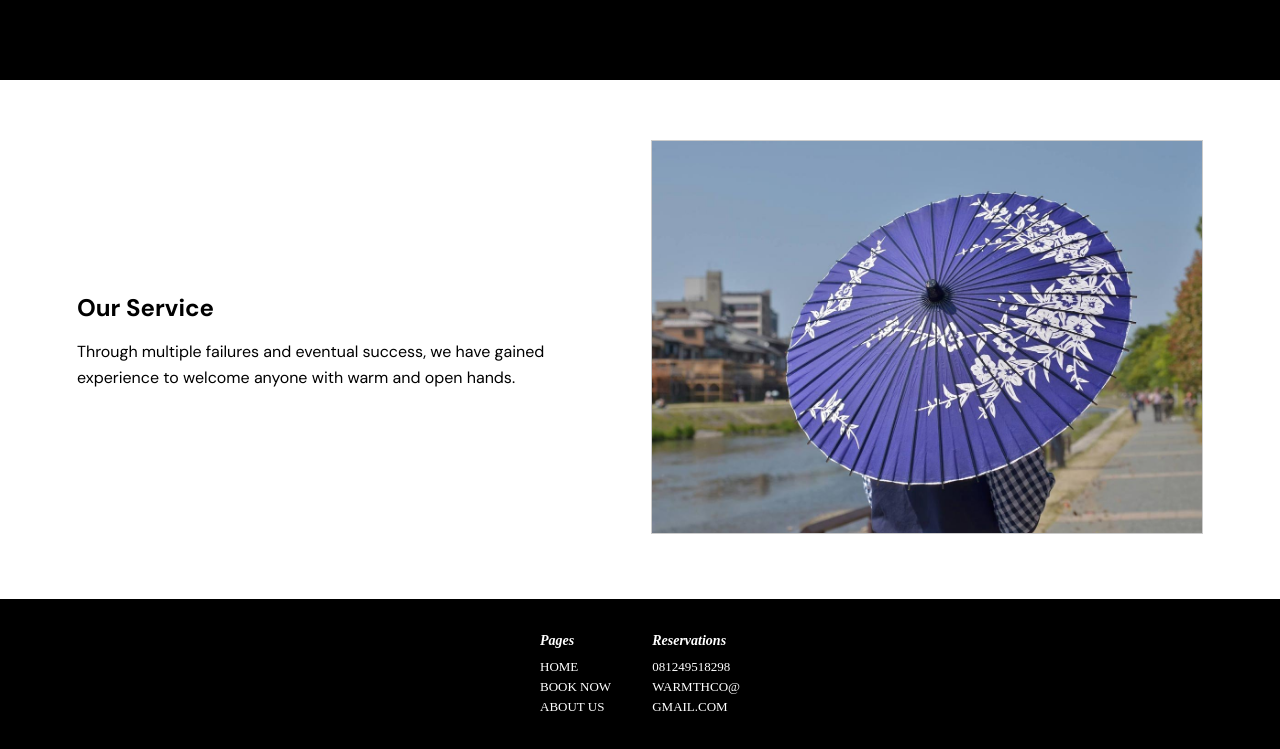
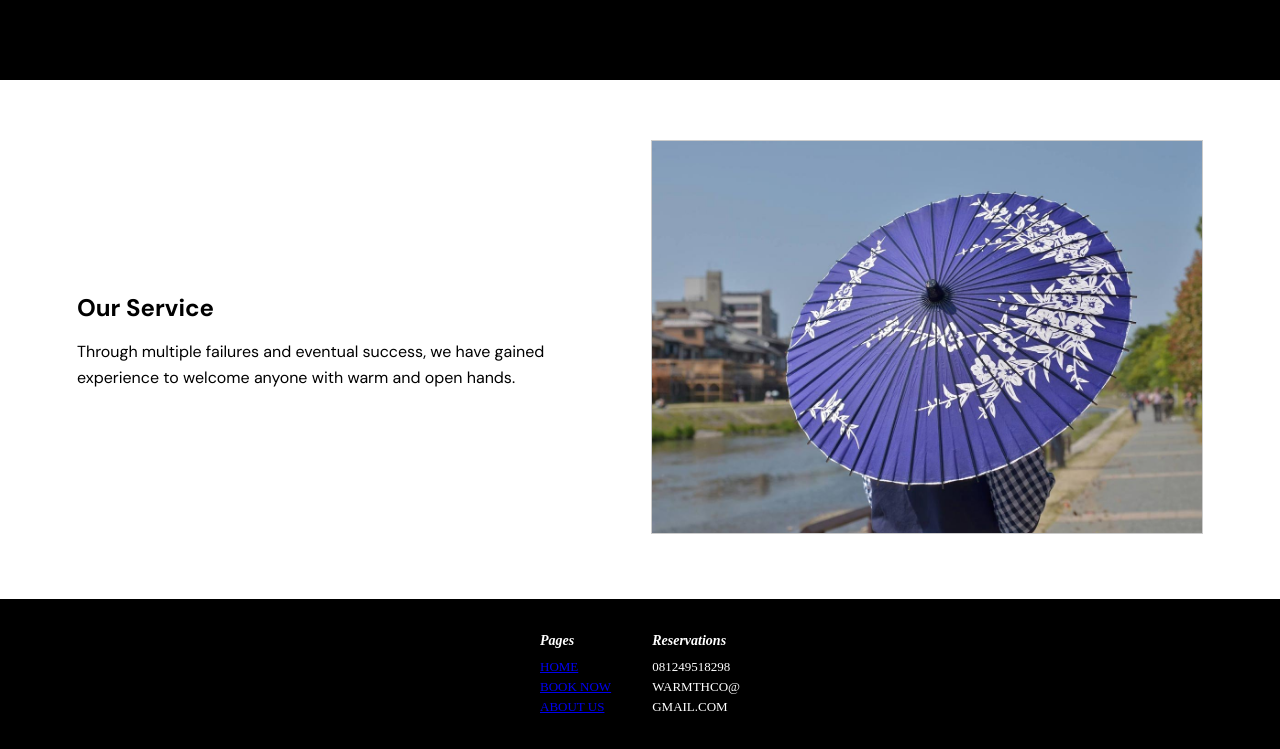
Before and after one commit to kev788/warmthco, a plain HTML site: page aboutus.html in a window 1280 px wide. Shown: the part 1782-2531 px from the top of the page. Drawn offline with nearby package versions, Linux system fonts and the light colour scheme; a web font is replaced by a local one.

Commit message:
Update aboutus.html

```diff
--- a/aboutus.html
+++ b/aboutus.html
@@ -206,9 +206,9 @@
       <div class="footerContent">
         <div class="footerSection">
           <h4>Pages</h4>
-          <p>HOME</p>
-          <p>BOOK NOW</p>
-          <p>ABOUT US</p>
+          <a href="index.html"><p>HOME</p></a>
+          <a href="listhotel.html"><p>BOOK NOW</p></a>
+          <a href="aboutus.html"><p>ABOUT US</p></a>
         </div>
         <div class="footerSection">
           <h4>Reservations</h4>
```
